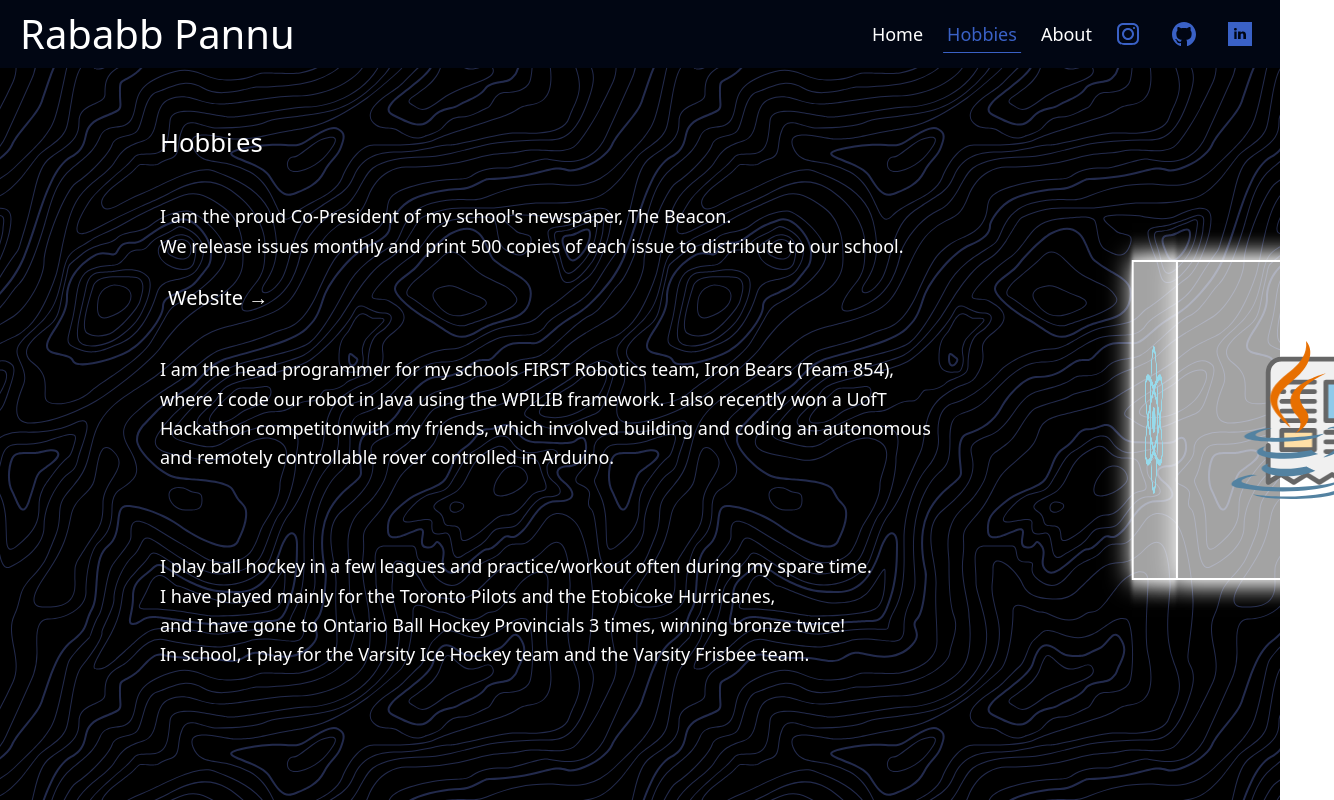
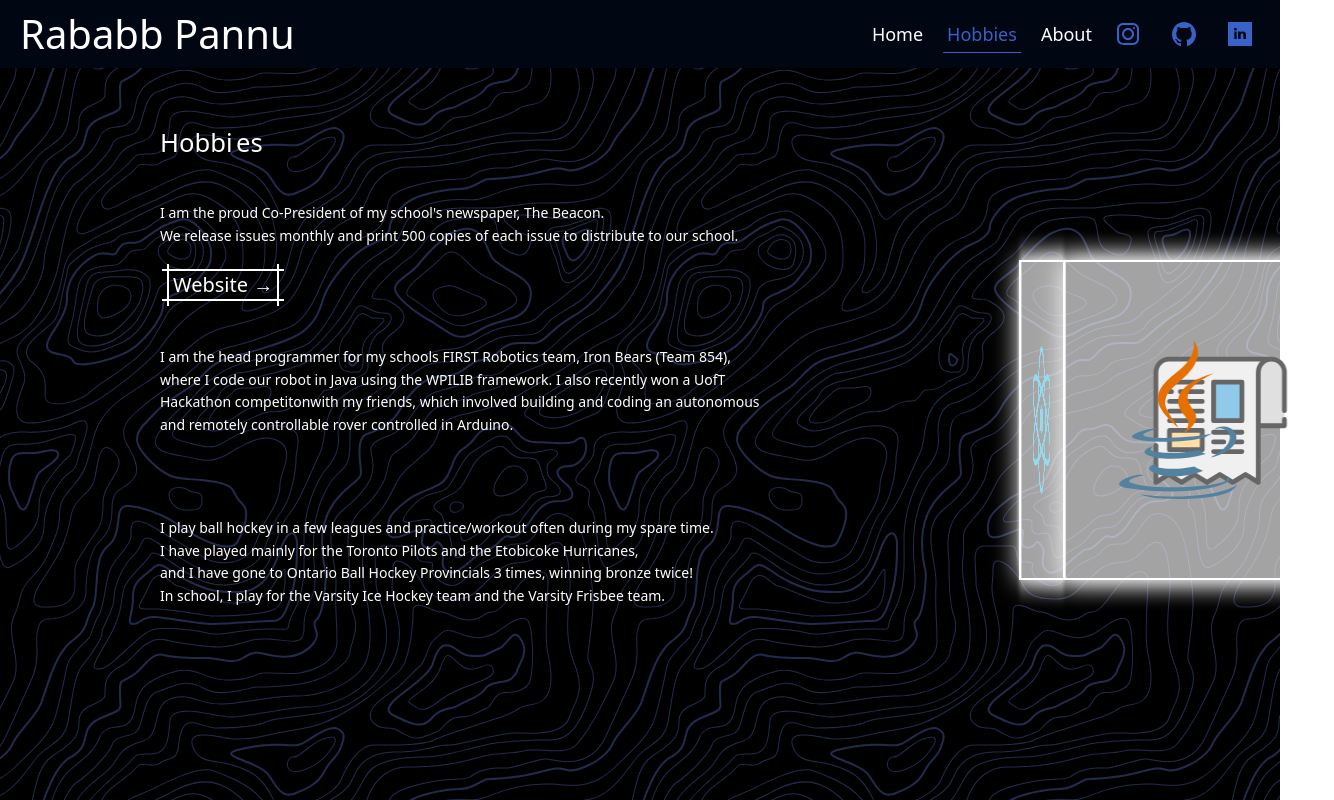
Before and after one commit to Rababb-P/reactportfolio, a React (Vite) app: page /hobbies in a window 1280 px wide. Shown: the whole page, 1334 px wide, since content can reach past the window. Built offline with nearby package versions, Linux system fonts and the light colour scheme.

Commit message:
FIXED CUBE!!!!

```diff
--- a/src/beac-button.css
+++ b/src/beac-button.css
@@ -2,34 +2,31 @@
 @tailwind components;
 @tailwind utilities;
 
-.beac-button {
-  /* top: -16vh;
-  position: absolute;
-  left: 100vh; */
-
-  --b: 0px;   /* border thickness */
-  --s: 0em; /* size of the corner */
-  --c: #ffffff;
+button {
+  --b: 2px;   /* border thickness */
+  --s: .25em; /* size of the corner */
+  --c: #fff;
 
   padding: calc(.05em + var(--s)) calc(.3em + var(--s));
   color: var(--c);
   --_p: var(--s);
-  transition: .2s linear, color 0s, background-color 0s;
+  background:
+    conic-gradient(from 90deg at var(--b) var(--b),#0000 90deg,var(--c) 0)
+    var(--_p) var(--_p)/calc(100% - var(--b) - 2*var(--_p)) calc(100% - var(--b) - 2*var(--_p));
+  transition: .3s linear, color 0s, background-color 0s;
   outline: var(--b) solid #0000;
   outline-offset: .2em;
 }
-
-.beac-button:hover,
-.beac-button:focus-visible{
-  --b: 2px;
+button:hover,
+button:focus-visible{
   --_p: 0px;
   --c: #3a61c6;
   outline-color: var(--c);
   outline-offset: .05em;
 }
 
+
 .beac-button {
-  font-family: system-ui, sans-serif;
   font-weight: medium;
   font-size: 2.5vh;
   cursor: pointer;
--- a/src/components/Hobbies.jsx
+++ b/src/components/Hobbies.jsx
@@ -20,7 +20,7 @@ const Hobbies = () => {
     animate={{ translateY: "30vh" }}
     transition={{ duration: 1 }}
     >
-      <div className="about-page-text green-text">
+      <div className="about-page-text">
         <AnimatedLetters
           letterClass={letterClass}
           strArray={['H','o','b','b','i','e','s']}
@@ -28,13 +28,13 @@ const Hobbies = () => {
         />
         {/* <p className="">I participate in many activities<br></br> both inside and outside of school,<br></br> and here are some of the main ones</p>  */}
 
-        <p className="text-white text-lg py-hob leading-relaxed">I am the proud Co-President of my school's newspaper, The Beacon. <br></br>We release issues monthly and print 500 copies of each issue to distribute to our school.<br></br></p>
+        <p className="text-white text-sm py-hob leading-relaxed">I am the proud Co-President of my school's newspaper, The Beacon. <br></br>We release issues monthly and print 500 copies of each issue to distribute to our school.<br></br></p>
 
         <a className="beac-button" href="https://thebeacon.vercel.app/" target="_blank" rel="noopener noreferrer"><button>Website →</button></a>
 
-        <p className="text-white text-lg py-10 leading-relaxed">I am the head programmer for my schools FIRST Robotics team, Iron Bears (Team 854),<br></br> where I code our robot in Java using the WPILIB framework. I also recently won a UofT<br></br> Hackathon competitonwith my friends, which involved building and coding an autonomous<br></br> and remotely controllable rover controlled in Arduino.</p>
+        <p className="text-white text-sm py-10 leading-relaxed">I am the head programmer for my schools FIRST Robotics team, Iron Bears (Team 854),<br></br> where I code our robot in Java using the WPILIB framework. I also recently won a UofT<br></br> Hackathon competitonwith my friends, which involved building and coding an autonomous<br></br> and remotely controllable rover controlled in Arduino.</p>
 
-        <p className="text-white text-lg py-10 leading-relaxed">I play ball hockey in a few leagues and practice/workout often during my spare time. <br></br>I have played mainly for the Toronto Pilots and the Etobicoke Hurricanes,<br></br> and I have gone to Ontario Ball Hockey Provincials 3 times, winning bronze twice!<br></br>In school, I play for the Varsity Ice Hockey team and the Varsity Frisbee team.</p>
+        <p className="text-white text-sm py-10 leading-relaxed">I play ball hockey in a few leagues and practice/workout often during my spare time. <br></br>I have played mainly for the Toronto Pilots and the Etobicoke Hurricanes,<br></br> and I have gone to Ontario Ball Hockey Provincials 3 times, winning bronze twice!<br></br>In school, I play for the Varsity Ice Hockey team and the Varsity Frisbee team.</p>
 
       </div>
 
--- a/src/cubestyles.css
+++ b/src/cubestyles.css
@@ -1,7 +1,7 @@
 .stage-cube-cont {
   top: -8vh;
   position: absolute;
-  left: 163vh;
+  left: 150vh;
 }
 
   .cubespinner {
@@ -10,8 +10,8 @@
     animation-iteration-count: infinite;
     animation-duration: 15s;
     transform-style: preserve-3d;
-    transform-origin: 100px 100px 0;
-    margin-left: calc(50% - 100px);
+    transform-origin: 20vh 20vh 0;
+    margin-left: calc(50% - 20vh);
   }
 
   .cubespinner div {
```
Also changed, not shown: src/input.css.
